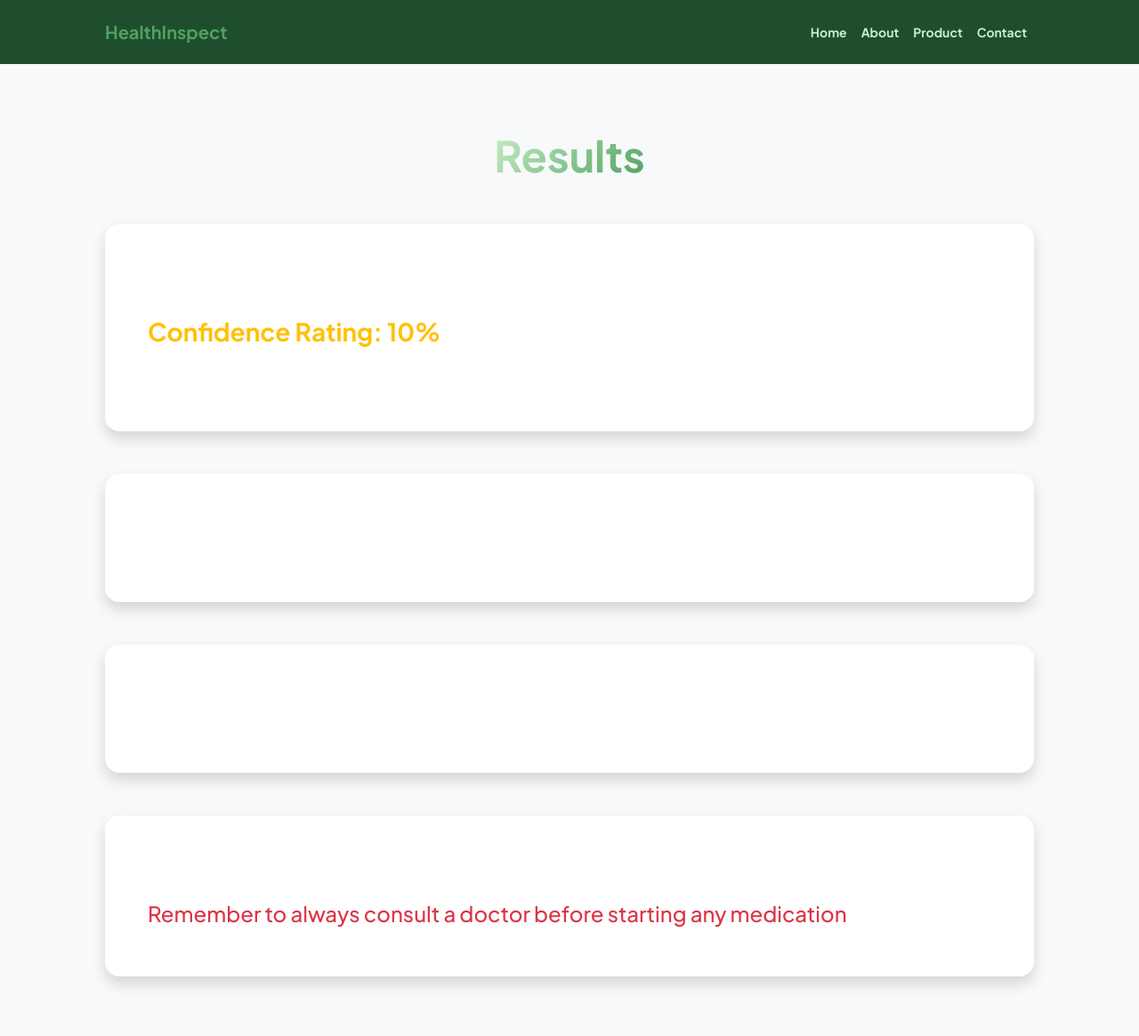
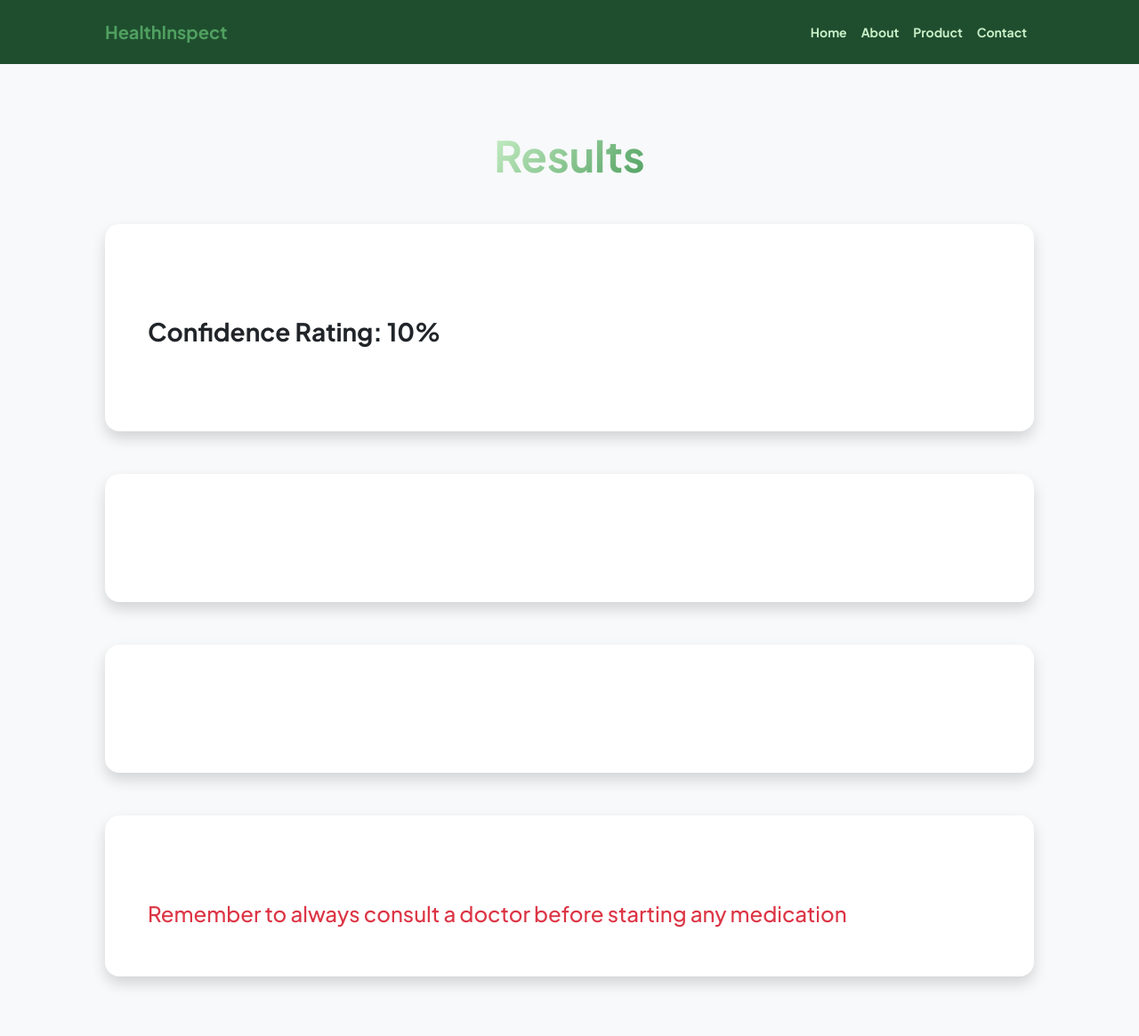
Before and after one commit to takshkothari/HealthInspect, a Flask app: template templates/results.html in a window 1280 px wide. Shown: the top 1165 px of the page at 89% size. Run offline with Flask 2, Linux system fonts and the light colour scheme; the template is opened without the code that fills it: most values are stand-ins (such as "Sample title", 1, 10 or a date in 2020); some libraries are stand-ins or nearby versions.

Commit message:
Update results.html

```diff
--- a/templates/results.html
+++ b/templates/results.html
@@ -45,7 +45,7 @@
                     <section>
                         <div class="card shadow border-0 rounded-4 mb-5">
                             <div class="card-body p-5">
-                                <div class="mb-5 text-warning">
+                                <div class="mb-5 ">
                                     <div class="mb-4">
                                         <p><h3 class="fw-bolder mb-0" id="name"></h3><br></p>
                                         <p><h3 class="fw-bold mb-0" id="confidence"> Confidence Rating: {{100 * confidence}}%</h3></p>
@@ -56,7 +56,7 @@
 
                         <div class="card shadow border-0 rounded-4 mb-5">
                             <div class="card-body p-5">
-                                <div class="mb-5 text-danger">
+                                <div class="mb-5 ">
                                     <div class="d-flex align-items-center mb-4">
                                         <h3 class="fw-bolder mb-0"><span class="d-inline" id="symptoms"></span></h3>
                                     </div>
@@ -66,7 +66,7 @@
 
                         <div class="card shadow border-0 rounded-4 mb-5">
                             <div class="card-body p-5">
-                                <div class="mb-5 text-info">
+                                <div class="mb-5 ">
                                     <div class="d-flex align-items-center mb-4">
                                         <h3 class="fw-bolder mb-0"><span class="d-inline" id="causes"></span></h3>
                                     </div>
@@ -76,7 +76,7 @@
 
                         <div class="card shadow border-0 rounded-4 mb-5">
                             <div class="card-body p-5">
-                                <div class="mb-5 text-primary">
+                                <div class="mb-5 ">
                                     <div class="d-flex align-items-center mb-4">
                                         <h3 class="fw-bolder mb-0"><span class="d-inline" id="treatments"></span></h3>
                                     </div>
@@ -106,7 +106,7 @@
             Acne_and_Rosacea: {
                 name:'Acne or Rosacea',
                 symptoms:'<br>-Facial redness <br>-Flushing <br>-Burning sensation <br>-Dryness and irritation in the eye',
-                causes:'No direct cause has been found, but research has pointed towards the most probable cause being that it is hereditary. A few triggers which make it worse are:<br>-Sunlight <br>-Stress <br>-Hot or Spicy food or drinks <br>-Alcohol and Caffeine<br>',
+                causes:'<br>No direct cause has been found, but research has pointed towards the most probable cause being that it is hereditary. A few triggers which make it worse are:<br>-Sunlight <br>-Stress <br>-Hot or Spicy food or drinks <br>-Alcohol and Caffeine<br>',
                 treatments:'<br>Apply to skin: Azelaic acid, Metronidazole <br>Medicines to take: Doxycycline, Minocycline, Erythromycin'
             },
             Actinic_Keratosis_Basal_Cell_Carcinoma_and_other_Malignant_Lesions: {
```
